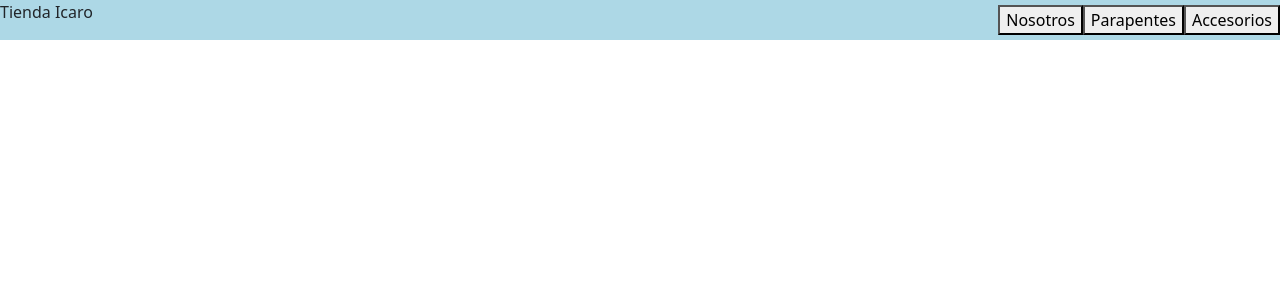
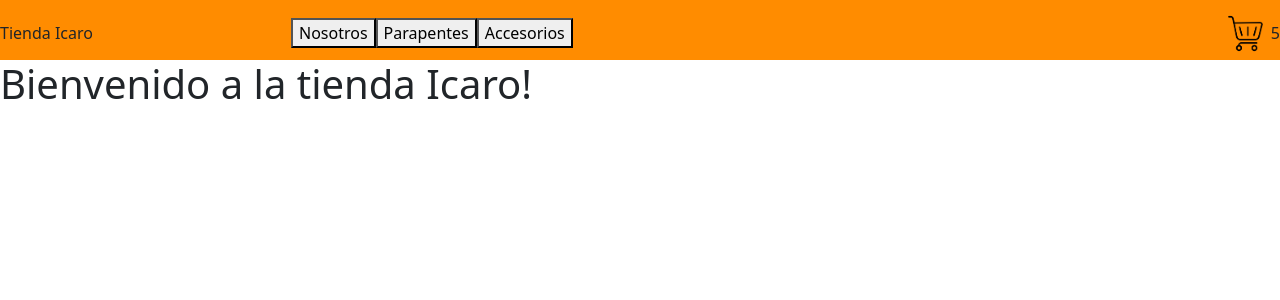
Before and after one commit to Tomi-422/Icaro-app, a React (Create React App) app: page / in a window 1280 px wide. Shown: the top 300 px of the page. Built offline with nearby package versions, Linux system fonts and the light colour scheme.

Commit message:
Actualizacion navbar

```diff
--- a/src/App.js
+++ b/src/App.js
@@ -1,10 +1,12 @@
 //npm import './App.css';
 import Navbar from './components/navbar/navbar';
+import ItemListContainer from './components/itemListContainer/itemListContainer';
 
 function App() {
   return (
     <div className="App">
       <Navbar />
+      <ItemListContainer greeting={"Bienvenido a la tienda Icaro!"} />
 
     </div>
   );
--- /dev/null
+++ b/src/components/cartWidget/cartWidget.css
@@ -0,0 +1,11 @@
+.cartWidget {
+    display: flex;
+    justify-content: flex-end;
+    align-items: center;
+    width: fit-content;
+}
+
+.cartImg {
+    width: 10%;
+    height: 10%;
+}
--- /dev/null
+++ b/src/components/cartWidget/cartWidget.js
@@ -0,0 +1,15 @@
+import "./cartWidget.css";
+import cart from "./assets/carrito.png"
+
+
+
+const CartWidget = () => {
+    return (
+        <div class="cartWidget">
+             <img class="cartImg" src={cart} alt='cart'/>
+             5
+        </div>
+    )
+}
+
+export default CartWidget;
--- /dev/null
+++ b/src/components/itemListContainer/itemListContainer.js
@@ -0,0 +1,8 @@
+const ItemListContainer = ({greeting}) => {
+    return(
+        <h1>{greeting}</h1>
+    )
+};
+
+
+export default ItemListContainer;
--- a/src/components/navbar/navbar.css
+++ b/src/components/navbar/navbar.css
@@ -0,0 +1,8 @@
+.navbar {
+    display: flex;
+    background-color: darkorange;
+    height: 60px;
+    justify-content: space-around;
+    flex-direction: row;
+
+}
--- a/src/components/navbar/navbar.js
+++ b/src/components/navbar/navbar.js
@@ -1,16 +1,18 @@
 import "./navbar.css";
+import CartWidget from "../cartWidget/cartWidget";
 
 const Navbar = () => {
     return (
-        <nav style={{flexDirection: "row",  backgroundColor: "lightblue"}}>
-            <div style={{display: "flex", justifyContent: "space-between",alignItems:"center"}}>
-                <p>Tienda Icaro</p>
-                <div style={{justifySelf: "center"}}>
-                    <button>Nosotros</button>
-                    <button>Parapentes</button>
-                    <button>Accesorios</button>
-                </div>
+        <nav class="navbar">
+            <div>
+               <span>Tienda Icaro</span>
             </div>
+            <div class="botones">
+                <button>Nosotros</button>
+                <button>Parapentes</button>
+                <button>Accesorios</button>
+            </div>
+            <CartWidget />
         </nav>
     )
 };
```
Also changed, not shown: src/components/cartWidget/assets/carrito.png (added).
